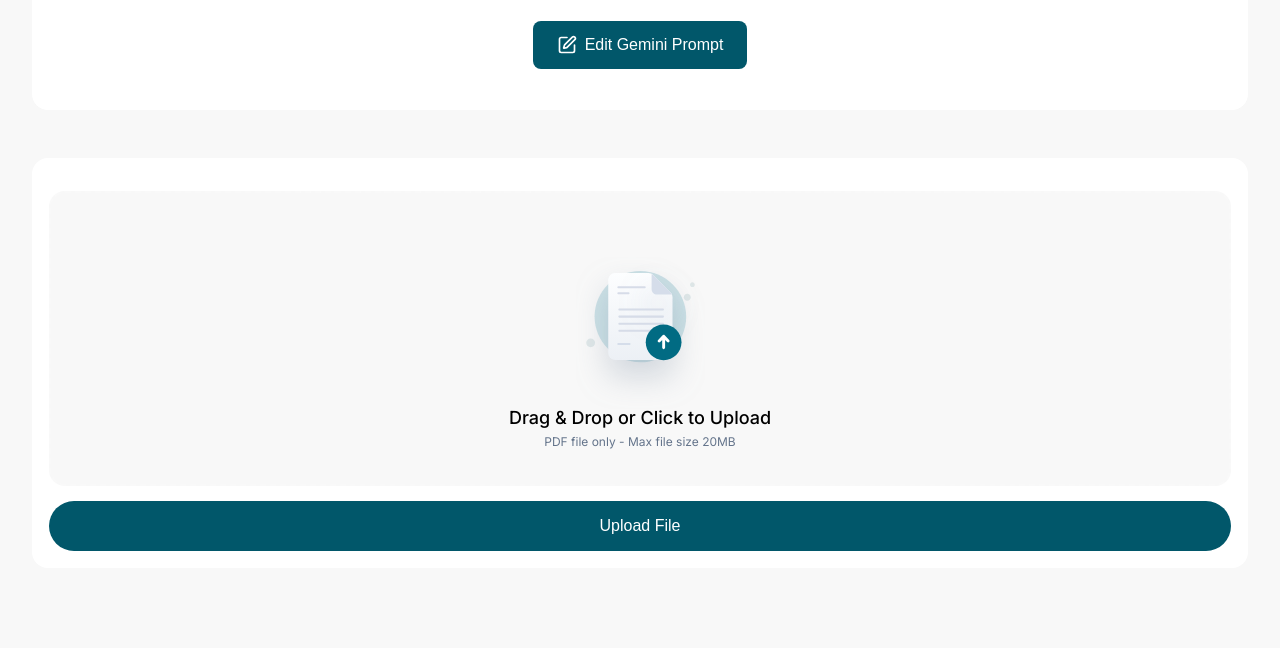
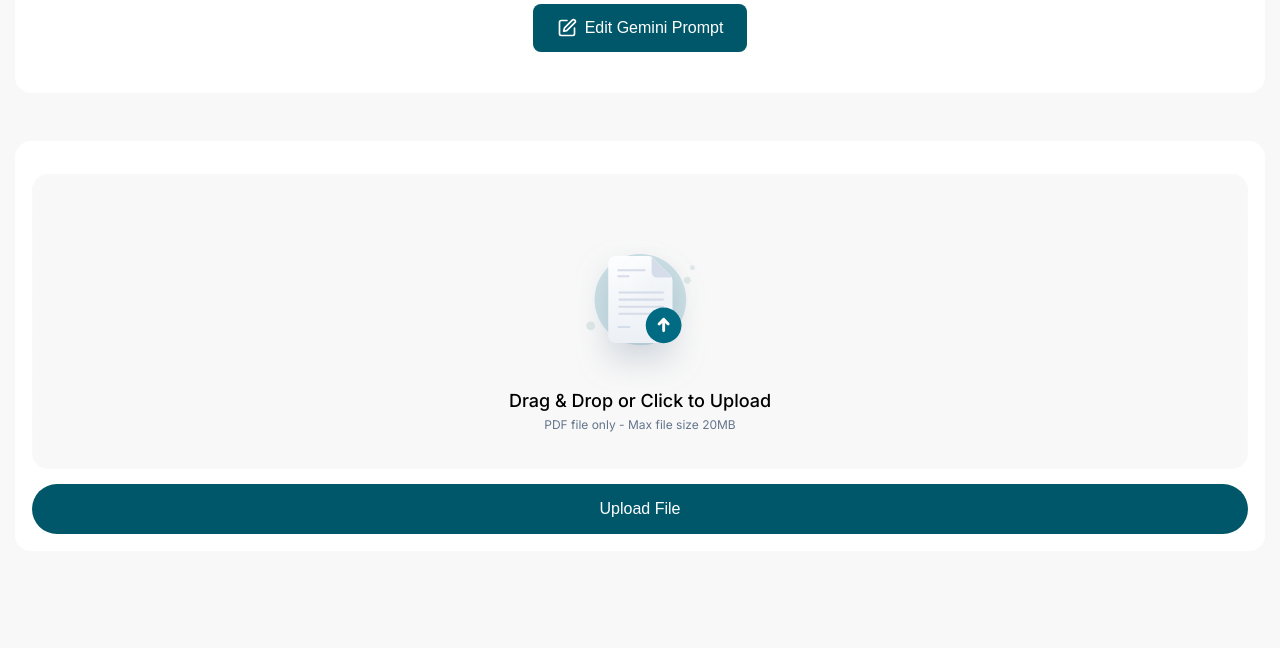
Before and after one commit to vanssoni/gemini-test-v2, a website: page public/index.html in a window 1280 px wide. Shown: the part 176-824 px from the top of the page. After the commit the page ends 800 px from the top, so only its background shows below. Drawn offline with Linux system fonts and the light colour scheme.

Commit message:
new change of ui are done

```diff
--- a/public/styles.css
+++ b/public/styles.css
@@ -63,7 +63,7 @@ body {
     z-index: 1;
     max-width: 1400px;
     margin: 0 auto;
-    padding: 2rem;
+    padding: 15px;
 }
 
 /* Header */
```
